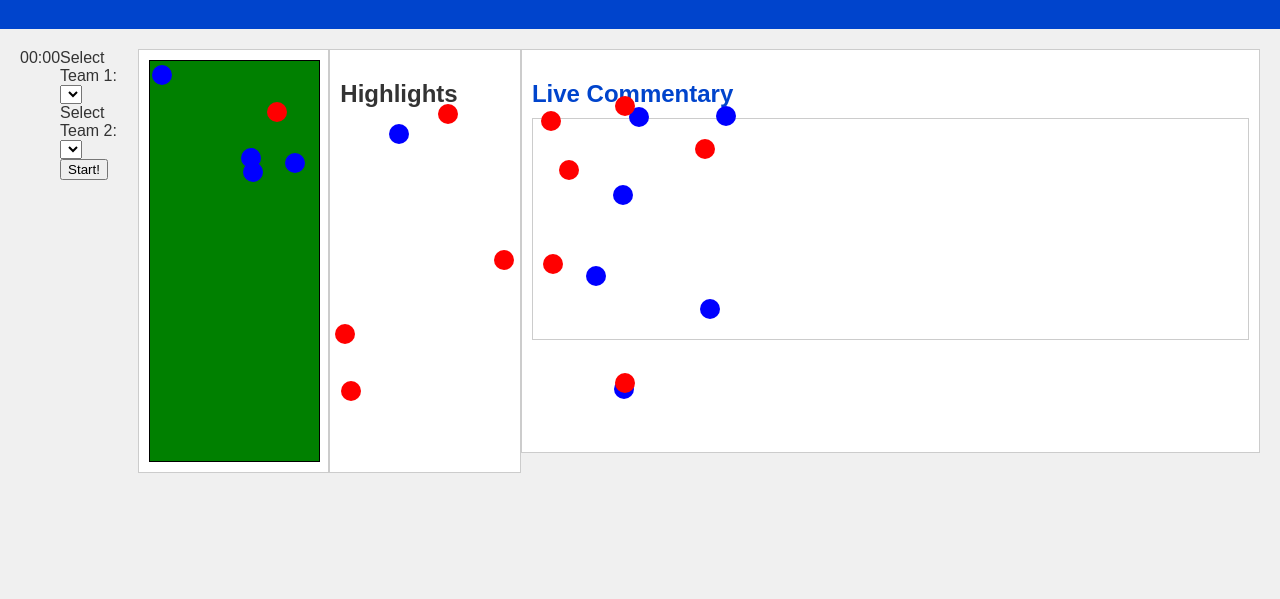
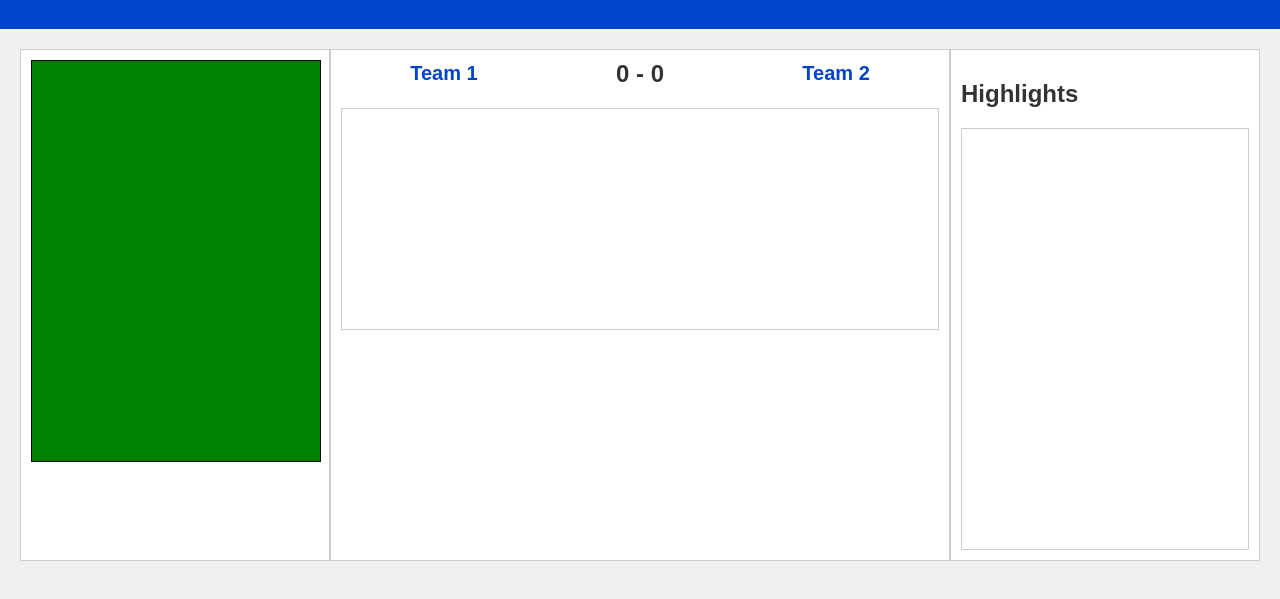
Before and after one commit to tanketom/football, a plain HTML site: page index.html in a window 1280 px wide. Shown: the part 71-670 px from the top of the page. Drawn offline with Linux system fonts and the light colour scheme.

Commit message:
redo-redo-redo

```diff
--- a/JSON/brackenford_united.json
+++ b/JSON/brackenford_united.json
@@ -5,23 +5,23 @@
     "history": "Brackenford United was established in 1895. Known for its resilience and community spirit, the team has a storied history of overcoming challenges and achieving success. The club has a loyal fan base and a reputation for developing young talent.",
     "primaryColor": "blue",
     "secondaryColor": "white",
+    "formation": "4-4-2",
     "players": [
-        {"name": "John Smith", "nickname": "Johnny", "position": "Goalkeeper", "strength": 80, "dexterity": 75, "constitution": 70, "intelligence": 65, "wisdom": 60, "charisma": 55},
-        {"name": "Michael Brown", "nickname": "Mike", "position": "Defender", "strength": 78, "dexterity": 72, "constitution": 68, "intelligence": 64, "wisdom": 62, "charisma": 58},
-        {"name": "David Johnson", "nickname": "Dave", "position": "Defender", "strength": 82, "dexterity": 77, "constitution": 73, "intelligence": 69, "wisdom": 66, "charisma": 61},
-        {"name": "James Williams", "nickname": "Jim", "position": "Midfielder", "strength": 79, "dexterity": 74, "constitution": 71, "intelligence": 67, "wisdom": 63, "charisma": 59},
-        {"name": "Robert Jones", "nickname": "Rob", "position": "Midfielder", "strength": 81, "dexterity": 76, "constitution": 72, "intelligence": 68, "wisdom": 65, "charisma": 60},
-        {"name": "William Taylor", "nickname": "Will", "position": "Midfielder", "strength": 77, "dexterity": 73, "constitution": 69, "intelligence": 66, "wisdom": 64, "charisma": 57},
-        {"name": "Thomas White", "nickname": "Tom", "position": "Forward", "strength": 83, "dexterity": 78, "constitution": 74, "intelligence": 70, "wisdom": 67, "charisma": 62},
-        {"name": "Charles Harris", "nickname": "Charlie", "position": "Forward", "strength": 80, "dexterity": 75, "constitution": 70, "intelligence": 65, "wisdom": 60, "charisma": 55},
-        {"name": "George Martin", "nickname": "Georgie", "position": "Forward", "strength": 78, "dexterity": 72, "constitution": 68, "intelligence": 64, "wisdom": 62, "charisma": 58},
-        {"name": "Joseph Thompson", "nickname": "Joe", "position": "Defender", "strength": 82, "dexterity": 77, "constitution": 73, "intelligence": 69, "wisdom": 66, "charisma": 61},
-        {"name": "Henry Moore", "nickname": "Hank", "position": "Midfielder", "strength": 79, "dexterity": 74, "constitution": 71, "intelligence": 67, "wisdom": 63, "charisma": 59},
-        {"name": "Lars Eriksson", "nickname": "Lars", "position": "Goalkeeper", "strength": 80, "dexterity": 75, "constitution": 70, "intelligence": 65, "wisdom": 60, "charisma": 55},
-        {"name": "Hans Müller", "nickname": "Hans", "position": "Defender", "strength": 78, "dexterity": 72, "constitution": 68, "intelligence": 64, "wisdom": 62, "charisma": 58},
-        {"name": "Ivan Petrov", "nickname": "Ivan", "position": "Midfielder", "strength": 82, "dexterity": 77, "constitution": 73, "intelligence": 69, "wisdom": 66, "charisma": 61},
-        {"name": "Kwame Nkrumah", "nickname": "Kwame", "position": "Forward", "strength": 79, "dexterity": 74, "constitution": 71, "intelligence": 67, "wisdom": 63, "charisma": 59},
-        {"name": "Ali Hassan", "nickname": "Ali", "position": "Midfielder", "strength": 81, "dexterity": 76, "constitution": 72, "intelligence": 68, "wisdom": 65, "charisma": 60},
-        {"name": "Hiroshi Tanaka", "nickname": "Hiro", "position": "Defender", "strength": 77, "dexterity": 73, "constitution": 69, "intelligence": 66, "wisdom": 64, "charisma": 57}
+        {"teamNumber": 1, "name": "John Smith", "nickname": "Johnny", "position": "Goalkeeper", "strength": 80, "dexterity": 75, "constitution": 70, "intelligence": 65, "wisdom": 60, "charisma": 55},
+        {"teamNumber": 2, "name": "Michael Brown", "nickname": "Mike", "position": "Defender", "strength": 78, "dexterity": 72, "constitution": 68, "intelligence": 64, "wisdom": 62, "charisma": 58},
+        {"teamNumber": 3, "name": "David Johnson", "nickname": "Dave", "position": "Defender", "strength": 82, "dexterity": 77, "constitution": 73, "intelligence": 69, "wisdom": 66, "charisma": 61},
+        {"teamNumber": 4, "name": "Joseph Thompson", "nickname": "Joe", "position": "Defender", "strength": 82, "dexterity": 77, "constitution": 73, "intelligence": 69, "wisdom": 66, "charisma": 61},
+        {"teamNumber": 5, "name": "Hans Müller", "nickname": "Hans", "position": "Defender", "strength": 78, "dexterity": 72, "constitution": 68, "intelligence": 64, "wisdom": 62, "charisma": 58},
+        {"teamNumber": 6, "name": "James Williams", "nickname": "Jim", "position": "Midfielder", "strength": 79, "dexterity": 74, "constitution": 71, "intelligence": 67, "wisdom": 63, "charisma": 59},
+        {"teamNumber": 7, "name": "Robert Jones", "nickname": "Rob", "position": "Midfielder", "strength": 81, "dexterity": 76, "constitution": 72, "intelligence": 68, "wisdom": 65, "charisma": 60},
+        {"teamNumber": 8, "name": "William Taylor", "nickname": "Will", "position": "Midfielder", "strength": 77, "dexterity": 73, "constitution": 69, "intelligence": 66, "wisdom": 64, "charisma": 57},
+        {"teamNumber": 9, "name": "Henry Moore", "nickname": "Hank", "position": "Midfielder", "strength": 79, "dexterity": 74, "constitution": 71, "intelligence": 67, "wisdom": 63, "charisma": 59},
+        {"teamNumber": 10, "name": "Thomas White", "nickname": "Tom", "position": "Forward", "strength": 83, "dexterity": 78, "constitution": 74, "intelligence": 70, "wisdom": 67, "charisma": 62},
+        {"teamNumber": 11, "name": "Charles Harris", "nickname": "Charlie", "position": "Forward", "strength": 80, "dexterity": 75, "constitution": 70, "intelligence": 65, "wisdom": 60, "charisma": 55},
+        {"teamNumber": 12, "name": "George Martin", "nickname": "Georgie", "position": "Forward", "strength": 78, "dexterity": 72, "constitution": 68, "intelligence": 64, "wisdom": 62, "charisma": 58},
+        {"teamNumber": 13, "name": "Lars Eriksson", "nickname": "Lars", "position": "Goalkeeper", "strength": 80, "dexterity": 75, "constitution": 70, "intelligence": 65, "wisdom": 60, "charisma": 55},
+        {"teamNumber": 14, "name": "Ivan Petrov", "nickname": "Ivan", "position": "Midfielder", "strength": 82, "dexterity": 77, "constitution": 73, "intelligence": 69, "wisdom": 66, "charisma": 61},
+        {"teamNumber": 15, "name": "Kwame Nkrumah", "nickname": "Kwame", "position": "Forward", "strength": 79, "dexterity": 74, "constitution": 71, "intelligence": 67, "wisdom": 63, "charisma": 59},
+        {"teamNumber": 17, "name": "Hiroshi Tanaka", "nickname": "Hiro", "position": "Defender", "strength": 77, "dexterity": 73, "constitution": 69, "intelligence": 66, "wisdom": 64, "charisma": 57}
     ]
 }
--- a/JSON/elderglen_fc.json
+++ b/JSON/elderglen_fc.json
@@ -5,23 +5,24 @@
     "history": "Elderglen FC was founded in 1910. The team is celebrated for its strategic play and strong midfield. Over the years, Elderglen FC has built a reputation for its tactical prowess and has a history of thrilling matches.",
     "primaryColor": "red",
     "secondaryColor": "black",
+    "formation": "4-3-3",
     "players": [
-        {"name": "Edward Clark", "nickname": "Eddie", "position": "Goalkeeper", "strength": 81, "dexterity": 76, "constitution": 72, "intelligence": 68, "wisdom": 65, "charisma": 60},
-        {"name": "Richard Lewis", "nickname": "Rich", "position": "Defender", "strength": 77, "dexterity": 73, "constitution": 69, "intelligence": 66, "wisdom": 64, "charisma": 57},
-        {"name": "Joseph Walker", "nickname": "Joe", "position": "Defender", "strength": 83, "dexterity": 78, "constitution": 74, "intelligence": 70, "wisdom": 67, "charisma": 62},
-        {"name": "Daniel Hall", "nickname": "Dan", "position": "Midfielder", "strength": 80, "dexterity": 75, "constitution": 70, "intelligence": 65, "wisdom": 60, "charisma": 55},
-        {"name": "Matthew Allen", "nickname": "Matt", "position": "Midfielder", "strength": 78, "dexterity": 72, "constitution": 68, "intelligence": 64, "wisdom": 62, "charisma": 58},
-        {"name": "Anthony Young", "nickname": "Tony", "position": "Midfielder", "strength": 82, "dexterity": 77, "constitution": 73, "intelligence": 69, "wisdom": 66, "charisma": 61},
-        {"name": "Mark King", "nickname": "Marky", "position": "Forward", "strength": 79, "dexterity": 74, "constitution": 71, "intelligence": 67, "wisdom": 63, "charisma": 59},
-        {"name": "Paul Wright", "nickname": "Paulie", "position": "Forward", "strength": 81, "dexterity": 76, "constitution": 72, "intelligence": 68, "wisdom": 65, "charisma": 60},
-        {"name": "Steven Scott", "nickname": "Steve", "position": "Forward", "strength": 77, "dexterity": 73, "constitution": 69, "intelligence": 66, "wisdom": 64, "charisma": 57},
-        {"name": "Andrew Green", "nickname": "Andy", "position": "Defender", "strength": 83, "dexterity": 78, "constitution": 74, "intelligence": 70, "wisdom": 67, "charisma": 62},
-        {"name": "Joshua Adams", "nickname": "Josh", "position": "Midfielder", "strength": 80, "dexterity": 75, "constitution": 70, "intelligence": 65, "wisdom": 60, "charisma": 55},
-        {"name": "Bjorn Svensson", "nickname": "Bjorn", "position": "Goalkeeper", "strength": 81, "dexterity": 76, "constitution": 72, "intelligence": 68, "wisdom": 65, "charisma": 60},
-        {"name": "Hans Müller", "nickname": "Hans", "position": "Defender", "strength": 78, "dexterity": 72, "constitution": 68, "intelligence": 64, "wisdom": 62, "charisma": 58},
-        {"name": "Boris Radorov", "nickname": "Ivan", "position": "Midfielder", "strength": 82, "dexterity": 77, "constitution": 73, "intelligence": 69, "wisdom": 66, "charisma": 61},
-        {"name": "John Kwambe", "nickname": "Kwame", "position": "Forward", "strength": 79, "dexterity": 74, "constitution": 71, "intelligence": 67, "wisdom": 63, "charisma": 59},
-        {"name": "Mohammad Farah", "nickname": "Ali", "position": "Midfielder", "strength": 81, "dexterity": 76, "constitution": 72, "intelligence": 68, "wisdom": 65, "charisma": 60},
-        {"name": "Zheng Pe", "nickname": "Hiro", "position": "Defender", "strength": 77, "dexterity": 73, "constitution": 69, "intelligence": 66, "wisdom": 64, "charisma": 57}
+        {"teamNumber": 1, "name": "Edward Clark", "nickname": "Eddie", "position": "Goalkeeper", "strength": 81, "dexterity": 76, "constitution": 72, "intelligence": 68, "wisdom": 65, "charisma": 60},
+        {"teamNumber": 2, "name": "Richard Lewis", "nickname": "Rich", "position": "Defender", "strength": 77, "dexterity": 73, "constitution": 69, "intelligence": 66, "wisdom": 64, "charisma": 57},
+        {"teamNumber": 3, "name": "Joseph Walker", "nickname": "Joe", "position": "Defender", "strength": 83, "dexterity": 78, "constitution": 74, "intelligence": 70, "wisdom": 67, "charisma": 62},
+        {"teamNumber": 4, "name": "Andrew Green", "nickname": "Andy", "position": "Defender", "strength": 83, "dexterity": 78, "constitution": 74, "intelligence": 70, "wisdom": 67, "charisma": 62},
+        {"teamNumber": 5, "name": "Hans Müller", "nickname": "Hans", "position": "Defender", "strength": 78, "dexterity": 72, "constitution": 68, "intelligence": 64, "wisdom": 62, "charisma": 58},
+        {"teamNumber": 6, "name": "Daniel Hall", "nickname": "Dan", "position": "Midfielder", "strength": 80, "dexterity": 75, "constitution": 70, "intelligence": 65, "wisdom": 60, "charisma": 55},
+        {"teamNumber": 7, "name": "Matthew Allen", "nickname": "Matt", "position": "Midfielder", "strength": 78, "dexterity": 72, "constitution": 68, "intelligence": 64, "wisdom": 62, "charisma": 58},
+        {"teamNumber": 8, "name": "Anthony Young", "nickname": "Tony", "position": "Midfielder", "strength": 82, "dexterity": 77, "constitution": 73, "intelligence": 69, "wisdom": 66, "charisma": 61},
+        {"teamNumber": 9, "name": "Mark King", "nickname": "Marky", "position": "Forward", "strength": 79, "dexterity": 74, "constitution": 71, "intelligence": 67, "wisdom": 63, "charisma": 59},
+        {"teamNumber": 10, "name": "Paul Wright", "nickname": "Paulie", "position": "Forward", "strength": 81, "dexterity": 76, "constitution": 72, "intelligence": 68, "wisdom": 65, "charisma": 60},
+        {"teamNumber": 11, "name": "Steven Scott", "nickname": "Steve", "position": "Forward", "strength": 77, "dexterity": 73, "constitution": 69, "intelligence": 66, "wisdom": 64, "charisma": 57},
+        {"teamNumber": 12, "name": "Joshua Adams", "nickname": "Josh", "position": "Midfielder", "strength": 80, "dexterity": 75, "constitution": 70, "intelligence": 65, "wisdom": 60, "charisma": 55},
+        {"teamNumber": 13, "name": "Bjorn Svensson", "nickname": "Bjorn", "position": "Goalkeeper", "strength": 81, "dexterity": 76, "constitution": 72, "intelligence": 68, "wisdom": 65, "charisma": 60},
+        {"teamNumber": 14, "name": "Boris Radorov", "nickname": "Ivan", "position": "Midfielder", "strength": 82, "dexterity": 77, "constitution": 73, "intelligence": 69, "wisdom": 66, "charisma": 61},
+        {"teamNumber": 15, "name": "John Kwambe", "nickname": "Kwame", "position": "Forward", "strength": 79, "dexterity": 74, "constitution": 71, "intelligence": 67, "wisdom": 63, "charisma": 59},
+        {"teamNumber": 16, "name": "Mohammad Farah", "nickname": "Ali", "position": "Midfielder", "strength": 81, "dexterity": 76, "constitution": 72, "intelligence": 68, "wisdom": 65, "charisma": 60},
+        {"teamNumber": 17, "name": "Zheng Pe", "nickname": "Hiro", "position": "Defender", "strength": 77, "dexterity": 73, "constitution": 69, "intelligence": 66, "wisdom": 64, "charisma": 57}
     ]
 }
--- a/index.html
+++ b/index.html
@@ -11,32 +11,21 @@
         <h1>Football Game Simulator</h1>
     </header>
     <main>
-        <section id="scoreboard-section">
-            <div id="scoreboard"></div>
-            <div id="clock">00:00</div>
-        </section>
-        <section id="controls">
-            <div>
-                <label for="team1">Select Team 1:</label>
-                <select id="team1"></select>
-            </div>
-            <div>
-                <label for="team2">Select Team 2:</label>
-                <select id="team2"></select>
-            </div>
-            <button id="startButton">Start!</button>
-        </section>
         <section id="field-section">
             <div id="field"></div>
+        </section>
+        <section id="scoreboard-section">
+            <div id="scoreboard">
+                <div id="team1-name" class="team-name">Team 1</div>
+                <div id="score">0 - 0</div>
+                <div id="team2-name" class="team-name">Team 2</div>
+            </div>
+            <div id="ticker"></div>
         </section>
         <section id="highlights-section">
             <h2>Highlights</h2>
             <div id="highlights"></div>
         </section>
-        <section id="ticker-section">
-            <h2>Live Commentary</h2>
-            <div id="ticker"></div>
-        </section>
     </main>
     <script src="script.js"></script>
 </body>
--- a/script.js
+++ b/script.js
@@ -1,154 +1,103 @@
-// script.js
+document.addEventListener('DOMContentLoaded', () => {
+    const teamSelect1 = document.getElementById('team1');
+    const teamSelect2 = document.getElementById('team2');
+    const teams = [];
 
-document.addEventListener('DOMContentLoaded', () => {
-    const field = document.getElementById('field');
-    const ball = document.createElement('div');
-    ball.id = 'ball';
-    field.appendChild(ball);
+    const formations = {
+        "4-4-2": {
+            "Goalkeeper": [{ top: "80%", left: "50%" }],
+            "Defender": [
+                { top: "60%", left: "20%" },
+                { top: "60%", left: "40%" },
+                { top: "60%", left: "60%" },
+                { top: "60%", left: "80%" }
+            ],
+            "Midfielder": [
+                { top: "40%", left: "20%" },
+                { top: "40%", left: "40%" },
+                { top: "40%", left: "60%" },
+                { top: "40%", left: "80%" }
+            ],
+            "Forward": [
+                { top: "20%", left: "40%" },
+                { top: "20%", left: "60%" }
+            ]
+        },
+        "4-3-3": {
+            "Goalkeeper": [{ top: "80%", left: "50%" }],
+            "Defender": [
+                { top: "60%", left: "20%" },
+                { top: "60%", left: "40%" },
+                { top: "60%", left: "60%" },
+                { top: "60%", left: "80%" }
+            ],
+            "Midfielder": [
+                { top: "40%", left: "30%" },
+                { top: "40%", left: "50%" },
+                { top: "40%", left: "70%" }
+            ],
+            "Forward": [
+                { top: "20%", left: "20%" },
+                { top: "20%", left: "50%" },
+                { top: "20%", left: "80%" }
+            ]
+        }
+    };
 
-    const scoreBoard = document.getElementById('scoreboard');
-    let score = { team1: 0, team2: 0 };
+    // Load teams from JSON files
+    function loadTeams() {
+        fetch('teams/brackenford_united.json')
+            .then(response => response.json())
+            .then(data => {
+                teams.push(data);
+                populateTeamSelect(teamSelect1, data);
+                populateTeamSelect(teamSelect2, data);
+            });
 
-    // Function to fetch team data from JSON files
-    async function fetchTeamData(teamFile) {
-        const response = await fetch(`JSON/${teamFile}`);
-        const teamData = await response.json();
-        return teamData;
+        fetch('teams/elderglen_fc.json')
+            .then(response => response.json())
+            .then(data => {
+                teams.push(data);
+                populateTeamSelect(teamSelect1, data);
+                populateTeamSelect(teamSelect2, data);
+            });
     }
 
-    // Function to place players on the field
-    function placePlayers(team, teamNumber) {
-        team.players.slice(0, 11).forEach((player, index) => {
+    // Populate team select dropdown
+    function populateTeamSelect(selectElement, team) {
+        const option = document.createElement('option');
+        option.value = team.teamName;
+        option.text = team.teamName;
+        selectElement.add(option);
+    }
+
+    // Display team formation
+    function displayTeamFormation(team, containerId) {
+        const container = document.getElementById(containerId);
+        container.innerHTML = '';
+        const formation = formations[team.formation];
+        team.players.forEach(player => {
             const playerDiv = document.createElement('div');
             playerDiv.className = 'player';
-            playerDiv.style.backgroundColor = team.primaryColor;
-            playerDiv.style.left = `${Math.random() * 580}px`;
-            playerDiv.style.top = `${Math.random() * 380}px`;
-            playerDiv.dataset.velocityX = (Math.random() - 0.5) * 2; // Random velocity
-            playerDiv.dataset.velocityY = (Math.random() - 0.5) * 2; // Random velocity
-            playerDiv.dataset.name = player.name;
-            playerDiv.dataset.team = teamNumber;
-            playerDiv.title = `${player.name} (${player.position})`;
-            field.appendChild(playerDiv);
+            playerDiv.innerText = `${player.name} (${player.nickname})`;
+            const position = formation[player.position].shift();
+            playerDiv.style.top = position.top;
+            playerDiv.style.left = position.left;
+            container.appendChild(playerDiv);
         });
     }
 
-    // Function to move the ball to a random position
-    function moveBall() {
-        ball.style.left = `${Math.random() * 585}px`;
-        ball.style.top = `${Math.random() * 385}px`;
-    }
+    // Event listener for team selection
+    teamSelect1.addEventListener('change', () => {
+        const selectedTeam = teams.find(team => team.teamName === teamSelect1.value);
+        displayTeamFormation(selectedTeam, 'field');
+    });
 
-    // Function to update player positions
-    function updatePlayerPositions() {
-        const players = document.querySelectorAll('.player');
-        players.forEach(player => {
-            let x = parseFloat(player.style.left);
-            let y = parseFloat(player.style.top);
-            let velocityX = parseFloat(player.dataset.velocityX);
-            let velocityY = parseFloat(player.dataset.velocityY);
+    teamSelect2.addEventListener('change', () => {
+        const selectedTeam = teams.find(team => team.teamName === teamSelect2.value);
+        displayTeamFormation(selectedTeam, 'field');
+    });
 
-            x += velocityX;
-            y += velocityY;
-
-            // Bounce off the walls
-            if (x < 0 || x > 580) velocityX *= -1;
-            if (y < 0 || y > 380) velocityY *= -1;
-
-            player.style.left = `${x}px`;
-            player.style.top = `${y}px`;
-            player.dataset.velocityX = velocityX;
-            player.dataset.velocityY = velocityY;
-        });
-
-        requestAnimationFrame(updatePlayerPositions);
-    }
-
-    // Function to pass the ball to a random player on the same team
-    function passBall() {
-        const players = document.querySelectorAll('.player');
-        const ballX = parseFloat(ball.style.left);
-        const ballY = parseFloat(ball.style.top);
-
-        // Find the closest player to pass the ball to
-        let closestPlayer = null;
-        let minDistance = Infinity;
-
-        players.forEach(player => {
-            const playerX = parseFloat(player.style.left);
-            const playerY = parseFloat(player.style.top);
-            const distance = Math.sqrt((playerX - ballX) ** 2 + (playerY - ballY) ** 2);
-
-            if (distance < minDistance) {
-                minDistance = distance;
-                closestPlayer = player;
-            }
-        });
-
-        if (closestPlayer) {
-            const playerX = parseFloat(closestPlayer.style.left);
-            const playerY = parseFloat(closestPlayer.style.top);
-
-            const deltaX = playerX - ballX;
-            const deltaY = playerY - ballY;
-            const distance = Math.sqrt(deltaX * deltaX + deltaY * deltaY);
-            const speed = 5; // Adjust speed as needed
-            const steps = distance / speed;
-            let step = 0;
-
-            function move() {
-                if (step < steps) {
-                    ball.style.left = `${ballX + (deltaX / steps) * step}px`;
-                    ball.style.top = `${ballY + (deltaY / steps) * step}px`;
-                    step++;
-                    requestAnimationFrame(move);
-                } else {
-                    ball.style.left = `${playerX}px`;
-                    ball.style.top = `${playerY}px`;
-                    checkGoal(playerX, playerY, closestPlayer.dataset.team);
-                }
-            }
-
-            move();
-        }
-    }
-
-    // Function to check if a goal is scored
-    function checkGoal(x, y, team) {
-        const goalX = team === '1' ? 580 : 0; // Example goal positions
-        const goalY = 200; // Example goal position
-        const goalWidth = 20;
-        const goalHeight = 100;
-
-        if (x >= goalX && x <= goalX + goalWidth && y >= goalY && y <= goalY + goalHeight) {
-            if (team === '1') {
-                score.team1++;
-            } else {
-                score.team2++;
-            }
-            updateScoreboard();
-        }
-    }
-
-    // Function to update the scoreboard
-    function updateScoreboard() {
-        scoreBoard.textContent = `Team 1: ${score.team1} - Team 2: ${score.team2}`;
-    }
-
-    // Load and place players for both teams
-    async function loadTeams() {
-        const team1 = await fetchTeamData('brackenford_united.json');
-        const team2 = await fetchTeamData('elderglen_fc.json');
-        placePlayers(team1, 1);
-        placePlayers(team2, 2);
-    }
-
-    // Start the ball movement and player updates
-    setInterval(moveBall, 1000);
-    requestAnimationFrame(updatePlayerPositions);
-
-    // Load the teams and start passing the ball
-    loadTeams().then(() => {
-        setInterval(passBall, 2000); // Pass the ball every 2 seconds
-    });
+    // Load teams on page load
+    loadTeams();
 });
--- a/styles.css
+++ b/styles.css
@@ -20,7 +20,7 @@ main {
     padding: 20px;
 }
 
-#field-section, #ticker-section, #highlights-section {
+#field-section, #scoreboard-section, #highlights-section {
     background-color: white;
     border: 1px solid #ccc;
     padding: 10px;
@@ -28,14 +28,6 @@ main {
 }
 
 #field-section {
-    width: 25%;
-}
-
-#ticker-section {
-    width: 50%;
-}
-
-#highlights-section {
     width: 25%;
 }
 
@@ -62,26 +54,23 @@ main {
     border-radius: 50%;
 }
 
-#goalScorers-section, #ticker-section {
-    width: 100%;
+#scoreboard-section {
+    width: 50%;
+    text-align: center;
+}
+
+#scoreboard {
+    display: flex;
+    justify-content: space-around;
+    align-items: center;
+    font-size: 24px;
+    font-weight: bold;
     margin-bottom: 20px;
 }
 
-#goalScorers-section h2, #ticker-section h2 {
-    margin-bottom: 10px;
+.team-name {
+    font-size: 20px;
     color: #0044cc;
-}
-
-#goalScorers {
-    background-color: white;
-    border: 1px solid #ccc;
-    padding: 10px;
-    height: 100px;
-    overflow-y: auto;
-}
-
-#goalScorers p {
-    margin: 5px 0;
 }
 
 #ticker {
@@ -97,6 +86,22 @@ main {
     margin: 5px 0;
 }
 
+#highlights-section {
+    width: 25%;
+}
+
+#highlights {
+    background-color: white;
+    border: 1px solid #ccc;
+    padding: 10px;
+    height: 400px;
+    overflow-y: auto;
+}
+
+#highlights p {
+    margin: 5px 0;
+}
+
 .flash {
     animation: flash 1s;
 }
```
